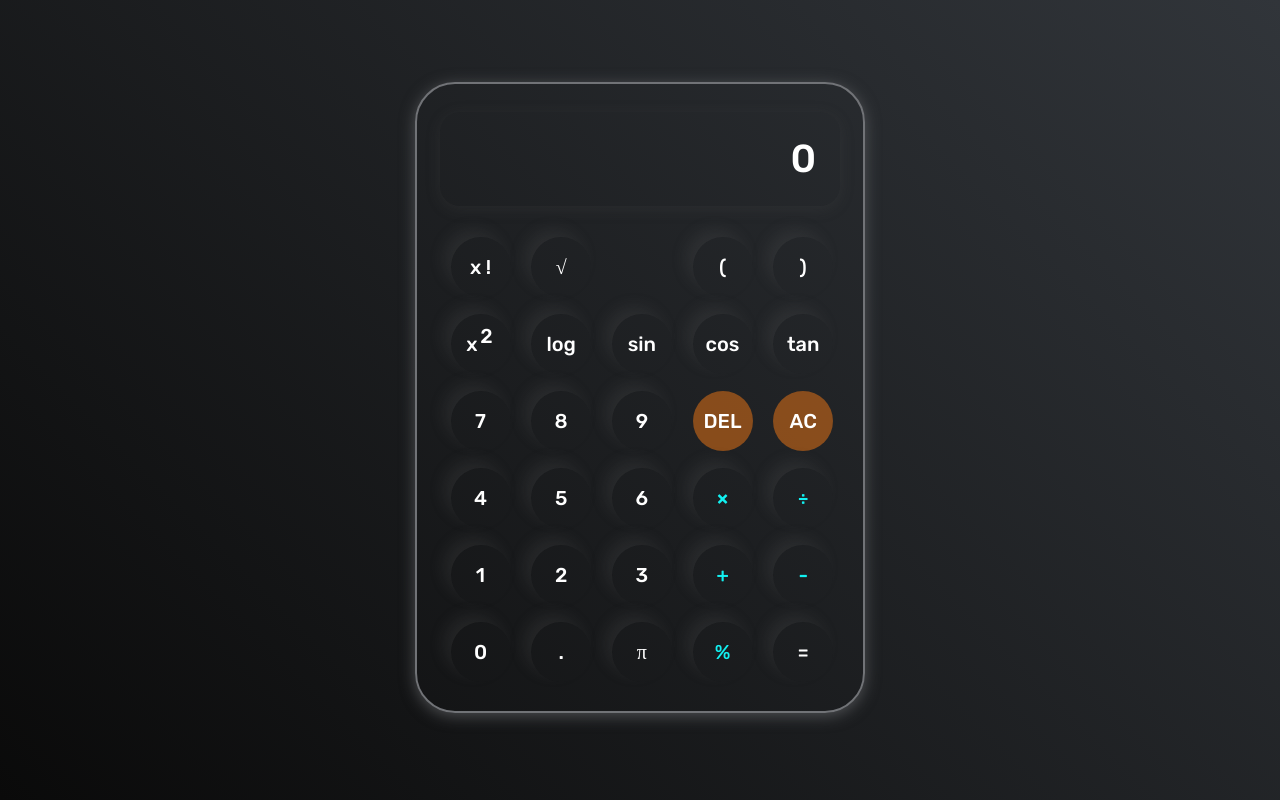
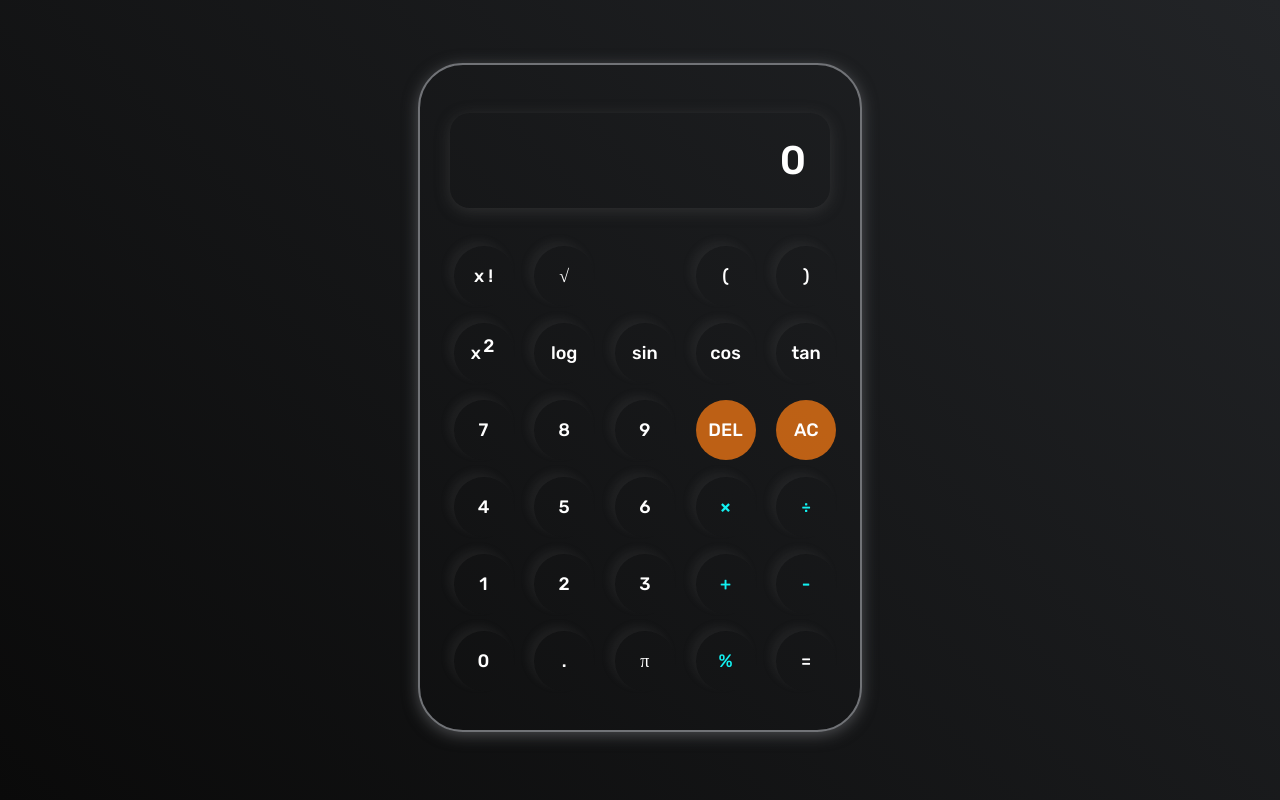
Before and after one commit to Gadai14/Calculator, a plain HTML site: page Calculator_Abhi/index.html in a window 1280 px wide. Drawn offline with Linux system fonts and the light colour scheme.

Commit message:
Update style.css

```diff
--- a/Calculator_Abhi/style.css
+++ b/Calculator_Abhi/style.css
@@ -12,35 +12,37 @@
     display: flex;
     justify-content: center;
     align-items: center;
-    background: linear-gradient(45deg, #0a0a0a , #31353a);
+    background: linear-gradient(45deg, #0a0a0a , #222427);
    }
    .Calculator{
     border: 2px solid #717377;
     box-shadow: 0px 3px 15px rgba(113,115,119,0.6);
-    border-radius: 40px;
+    border-radius: 45px;
     background: transparent;
     margin-bottom: 6px;
+    padding-bottom: 10px;
+
+
    }
    .display{
-    padding: 13px;
-    padding-top: 10px;
+    padding: 20px;
+    padding-top: 30px;
    }
     .abhi{
         padding-left: 25px;
         padding-bottom: 20px;
 
-
     }
 
 
    input{
-    width: 400px;
+    width: 380px;
     border:none;
     padding: 24px;
     margin:10px;
     margin-top: 18px;
-    box-shadow: 0px 3px 15px rgba(84,84,84,0.2);
-    font-size: 39px;
+    box-shadow: 0px 3px 15px rgba(84,84,84,0.4);
+    font-size: 40px;
     cursor: pointer;
     text-align: right;
     background: transparent;
@@ -61,33 +63,37 @@
     border-radius: 50%;
     background: transparent;
     color: white;
-    font-size: 20px;
-    box-shadow:-8px -8px 15px rgba(116, 113, 113, 0.15) ;
+    font-size: 18px;
+    box-shadow:-6px -5px 9px #7471711f ;
     cursor: pointer;
    }
    button:hover {
         box-shadow: inset -3px -3px 3px rgba(255,255,255,0.2) ,
-            inset -3px -3px 4px  rgba(255,255,255,0.2);
+            inset -3px -3px 2px  rgba(255,255,255,0.2);
 
     }
+    button:focus, button:active {
+        outline: none;
+        -webkit-tap-highlight-color: transparent; /* For older versions of iOS */
+    }
    .del ,.ac{
-    background-color: #fb7c147a;
+    background-color: #fb7c14ba;
 
 
    }
 
-.grid-container {
+ /* .grid-container {
     display: grid;
-    grid-template-columns: repeat(2, 1fr); /* Two columns of equal width */
-    gap: 63px; /* Adjust the gap between the columns as needed */
-}
+    grid-template-columns: repeat(2, 1fr);
+    gap: 63px;
+}  */
 
-.left-column,
+/* .left-column,
 .right-column {
     display: flex;
     flex-direction: row;
 
-}
+} */
 #gadai{
     color: rgb(18, 241, 241);
 }
```
